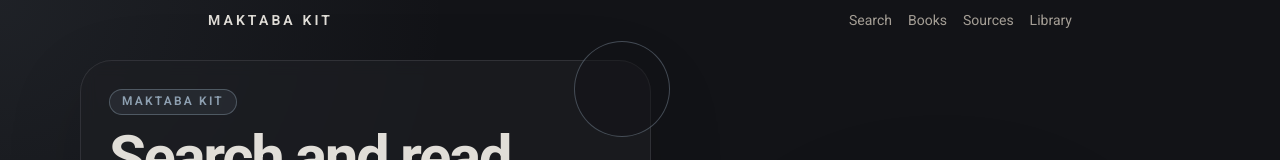
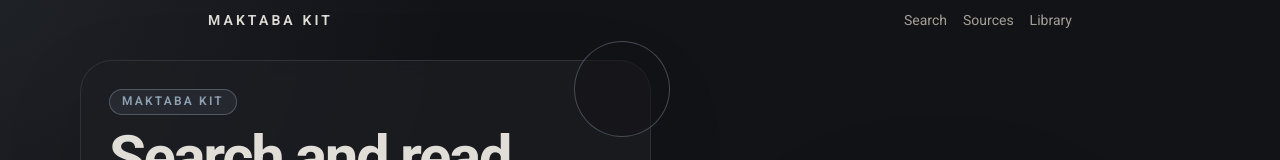
Before and after one commit to redzrush101/maktaba-kit, a Next.js app in the folder apps/web/: page / in a window 1280 px wide. Shown: the top 160 px of the page. Built offline with nearby package versions, Linux system fonts and the light colour scheme.

Commit message:
Remove books link from navbar

```diff
--- a/apps/web/components/Header.tsx
+++ b/apps/web/components/Header.tsx
@@ -6,7 +6,6 @@
       <Link href="/" className="font-sans text-sm font-semibold tracking-[0.22em] text-ink">MAKTABA KIT</Link>
       <nav className="flex gap-4 font-sans text-sm text-muted">
         <Link className="hover:text-ink" href="/search">Search</Link>
-        <Link className="hover:text-ink" href="/books">Books</Link>
         <Link className="hover:text-ink" href="/sources">Sources</Link>
         <Link className="hover:text-ink" href="/library">Library</Link>
       </nav>
```
